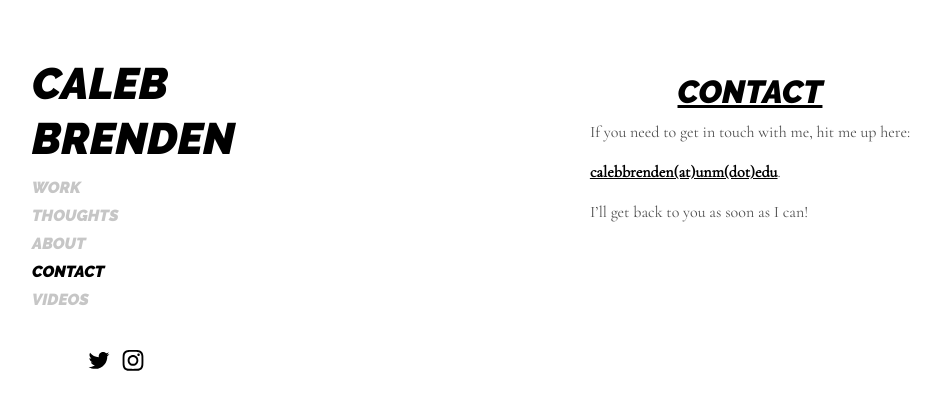
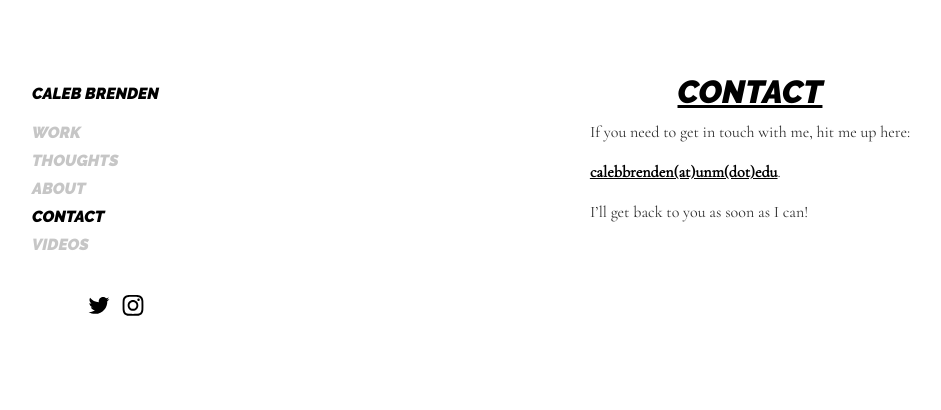
Before and after one commit to calebbrenden/my-site, a Jekyll site: the page built from contact.md, in a window 1280 px wide. Shown: the top 410 px of the page, without its empty margins (36-977 px from the left). Built offline with Jekyll 4.4.1, drawn with Linux system fonts in a browser that asks for light colours.

Commit message:
removed left/right margins for post and page titles, edited body font, rearranged styles for header font

```diff
--- a/_sass/hydeout/_layout.scss
+++ b/_sass/hydeout/_layout.scss
@@ -365,10 +365,11 @@
 /* USE THIS TO CHANGE THE COLOR OF THE LINKS IN YOUR SIDEBAR */
 
 #sidebar a {
-  color: #C6C6C6;
   font-family: 'Raleway', sans-serif;
   font-weight: 600;
   font-style: italic;
+  font-size: 1rem;
+  color: #C6C6C6;
   text-decoration: none;
 
   &:hover,
--- a/_sass/hydeout/_posts.scss
+++ b/_sass/hydeout/_posts.scss
@@ -28,8 +28,6 @@
   color: $heading-color;
   text-align: center;
   text-decoration: underline;
-  margin-left: auto;
-  margin-right: auto;
 }
 
 .post-title a {
--- a/_sass/hydeout/_variables.scss
+++ b/_sass/hydeout/_variables.scss
@@ -23,7 +23,7 @@
 
 /* COLORS ON WEB PAGE */
 /* body-color ORIGINALLY $gray-5 */
-$body-color: $gray-5 !default;
+$body-color: $gray-6 !default;
 $body-muted: $gray-4 !default;
 $body-bg: #fff !default;
 /* link-color ORIGINALLY $red */
```
Also changed, not shown: 1 other file.
